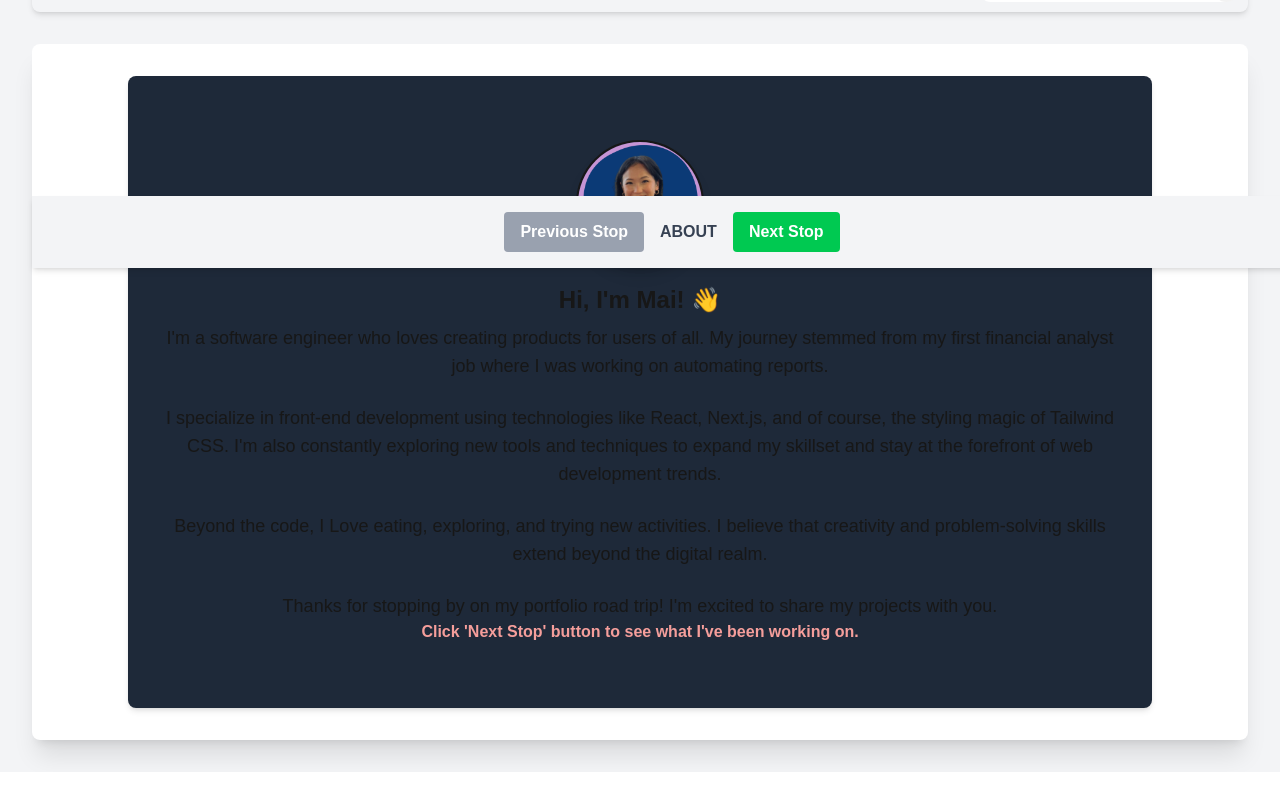
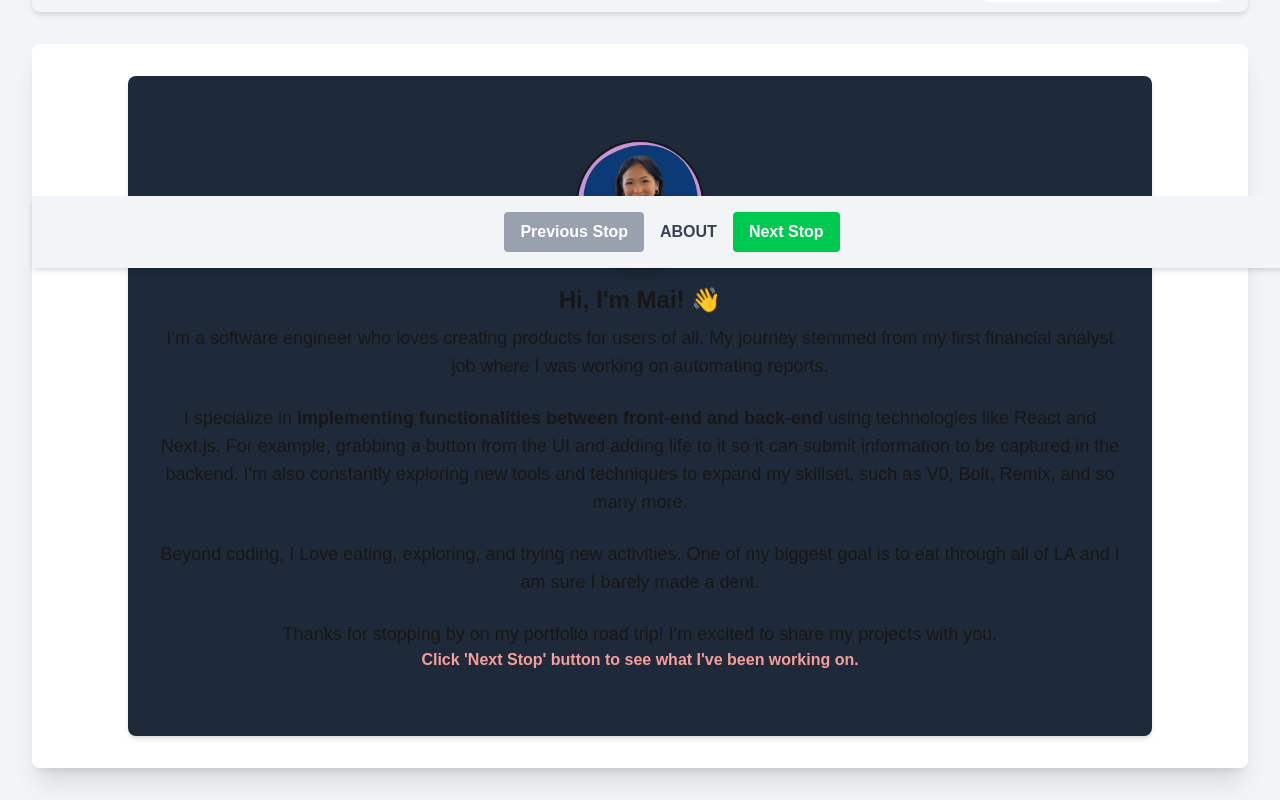
Before and after one commit to vmaineng/road-portfolio, a Next.js app: page / in a window 1280 px wide. Shown: the part 532-1332 px from the top of the page. Before the commit the page ends 1304 px from the top, so only its background shows below. Built offline with nearby package versions, Linux system fonts and the light colour scheme; no server answers.

Commit message:
added in more info

```diff
--- a/src/app/components/About.tsx
+++ b/src/app/components/About.tsx
@@ -25,15 +25,20 @@ const About: React.FC = () => {
           was working on automating reports.
         </p>
         <p className="text-lg mb-6">
-          I specialize in front-end development using technologies like React,
-          Next.js, and of course, the styling magic of Tailwind CSS. I&apos;m
-          also constantly exploring new tools and techniques to expand my
-          skillset and stay at the forefront of web development trends.
+          I specialize in{" "}
+          <strong>
+            implementing functionalities between front-end and back-end{" "}
+          </strong>{" "}
+          using technologies like React and Next.js. For example, grabbing a
+          button from the UI and adding life to it so it can submit information
+          to be captured in the backend. I&apos;m also constantly exploring new
+          tools and techniques to expand my skillset, such as V0, Bolt, Remix,
+          and so many more.
         </p>
         <p className="text-lg mb-6">
-          Beyond the code, I Love eating, exploring, and trying new activities.
-          I believe that creativity and problem-solving skills extend beyond the
-          digital realm.
+          Beyond coding, I Love eating, exploring, and trying new activities.
+          One of my biggest goal is to eat through all of LA and I am sure I
+          barely made a dent.
         </p>
         <p className="text-lg">
           Thanks for stopping by on my portfolio road trip! I&apos;m excited to
```
